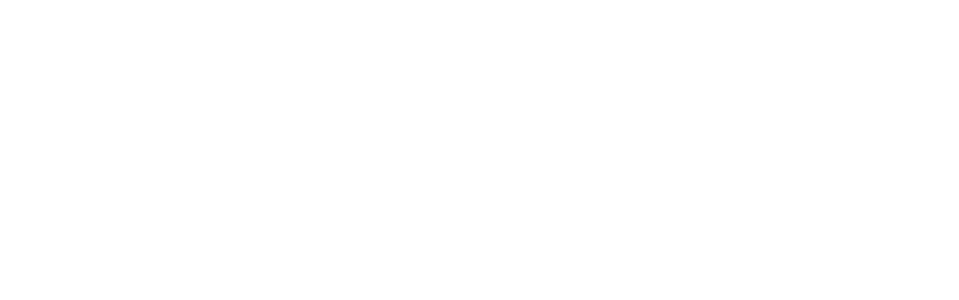
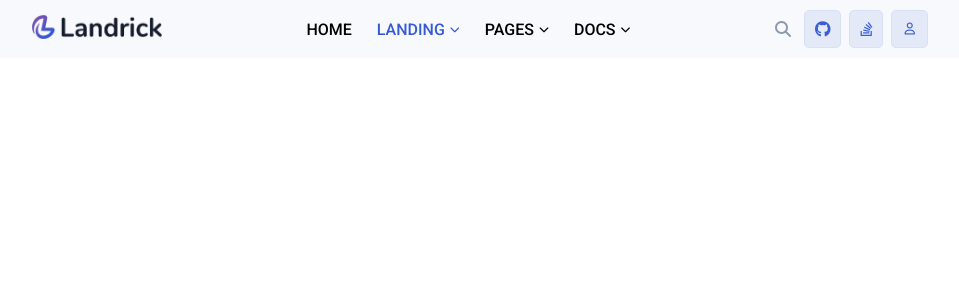
Before and after one commit to fabiodigiacomopepe/proj-html-vuejs, a Vue app: page / in a window 1280 px wide. Shown: the top 300 px of the page, without its empty margins (160-1119 px from the left). Built offline with nearby package versions, Linux system fonts and the light colour scheme.

Commit message:
Add font awesome (cdn), props on PageHeader (get data from App) and populated "li" on navbar via them

```diff
--- a/index.html
+++ b/index.html
@@ -5,6 +5,9 @@
   <meta charset="UTF-8" />
   <!-- <link rel="icon" type="image/svg+xml" href="#" /> -->
   <meta name="viewport" content="width=device-width, initial-scale=1.0" />
+  <link rel="stylesheet" href="https://cdnjs.cloudflare.com/ajax/libs/font-awesome/6.4.0/css/all.min.css"
+    integrity="sha512-iecdLmaskl7CVkqkXNQ/ZH/XLlvWZOJyj7Yy7tcenmpD1ypASozpmT/E0iPtmFIB46ZmdtAc9eNBvH0H/ZpiBw=="
+    crossorigin="anonymous" referrerpolicy="no-referrer" />
   <title>Progetto mid-term</title>
 </head>
 
--- a/src/App.vue
+++ b/src/App.vue
@@ -12,7 +12,33 @@
   },
   data() {
     return {
-      store
+      store,
+      menuHeader: [
+        {
+          name: "home",
+          url: "#",
+          active: false,
+          dropdown: false
+        },
+        {
+          name: "landing",
+          url: "#",
+          active: true,
+          dropdown: true
+        },
+        {
+          name: "pages",
+          url: "#",
+          active: false,
+          dropdown: true
+        },
+        {
+          name: "docs",
+          url: "#",
+          active: false,
+          dropdown: true
+        },
+      ]
     }
   },
   methods: {
@@ -25,7 +51,7 @@
 </script>
 
 <template>
-  <PageHeader />
+  <PageHeader :vociMenuHeader="menuHeader" />
   <PageMain />
   <PageFooter />
 </template>
@@ -34,4 +60,5 @@
 @use './styles/general.scss' as *;
 @use './styles/partials/variables.scss' as *;
 @use './styles/partials/mixins.scss' as *;
+@import url('https://fonts.googleapis.com/css2?family=Roboto:ital,wght@0,100;0,300;0,400;0,500;0,700;0,900;1,100;1,300;1,400;1,500;1,700;1,900&display=swap');
 </style>
--- a/src/components/PageHeader.vue
+++ b/src/components/PageHeader.vue
@@ -1,16 +1,112 @@
 <script>
 export default {
     name: "PageHeader",
+    props: {
+        vociMenuHeader: Array
+    }
 }
 </script>
 
 <template>
     <header>
+        <nav>
+            <div class="logo">
+                <a href="#">
+                    <img src="./../assets/img/logo-dark.png" alt="logo-dark">
+                </a>
+            </div>
 
+            <ul>
+                <li v-for="voceMenu in vociMenuHeader">
+                    <a :href="voceMenu.url" :class="(voceMenu.active) ? 'navActive' : ''">{{ voceMenu.name.toUpperCase()
+                    }}</a>
+                    <span v-if="voceMenu.dropdown" :class="(voceMenu.active) ? 'navActive' : ''"><i
+                            class="fa-solid fa-chevron-down"></i></span>
+                </li>
+            </ul>
+
+            <div class="icon">
+                <a href="#"><i class="fa-solid fa-magnifying-glass"></i></a>
+                <a href="#"><i class="fa-brands fa-github"></i></a>
+                <a href="#"><i class="fa-brands fa-stack-overflow"></i></a>
+                <a href="#"><i class="fa-regular fa-user"></i></a>
+            </div>
+        </nav>
     </header>
 </template>
 
 <style scoped lang="scss">
 @use '../styles/partials/variables.scss' as *;
 @use '../styles/partials/mixins.scss' as *;
+
+header {
+    background-color: #f8f9fc;
+    width: 100%;
+    padding: 10px 0;
+
+    nav {
+        width: 70%;
+        margin: 0 auto;
+        display: flex;
+        justify-content: space-between;
+        align-items: center;
+
+        .logo {
+            width: 130px;
+
+            img {
+                max-width: 100%;
+            }
+        }
+
+        ul {
+            display: flex;
+            gap: 25px;
+            font-weight: 500;
+
+            .navActive {
+                color: #355ad5;
+            }
+
+            span {
+                font-size: 10px;
+                margin-left: 5px;
+                position: relative;
+                bottom: 2px;
+            }
+        }
+
+        .icon {
+            display: flex;
+            align-items: center;
+            gap: 8px;
+
+            .fa-magnifying-glass {
+                color: #8e9bad;
+                margin-right: 5px;
+            }
+
+            .fa-brands,
+            .fa-regular {
+                color: #3a5ed5;
+                background-color: #e4e9f8;
+                padding: 10px;
+                border-radius: 5px;
+                border: 1px solid #d8e0f6;
+            }
+
+            .fa-user {
+                font-size: 12px;
+                padding: 12px;
+            }
+
+            .fa-brands:hover,
+            .fa-regular:hover {
+                background-color: #2f55d4;
+                color: white;
+            }
+        }
+
+    }
+}
 </style>
--- a/src/styles/general.scss
+++ b/src/styles/general.scss
@@ -6,3 +6,16 @@
     margin: 0;
     box-sizing: border-box;
 }
+
+body {
+    font-family: 'Roboto', sans-serif;
+}
+
+li {
+    list-style: none;
+}
+
+a {
+    text-decoration: none;
+    color: black;
+}
```
